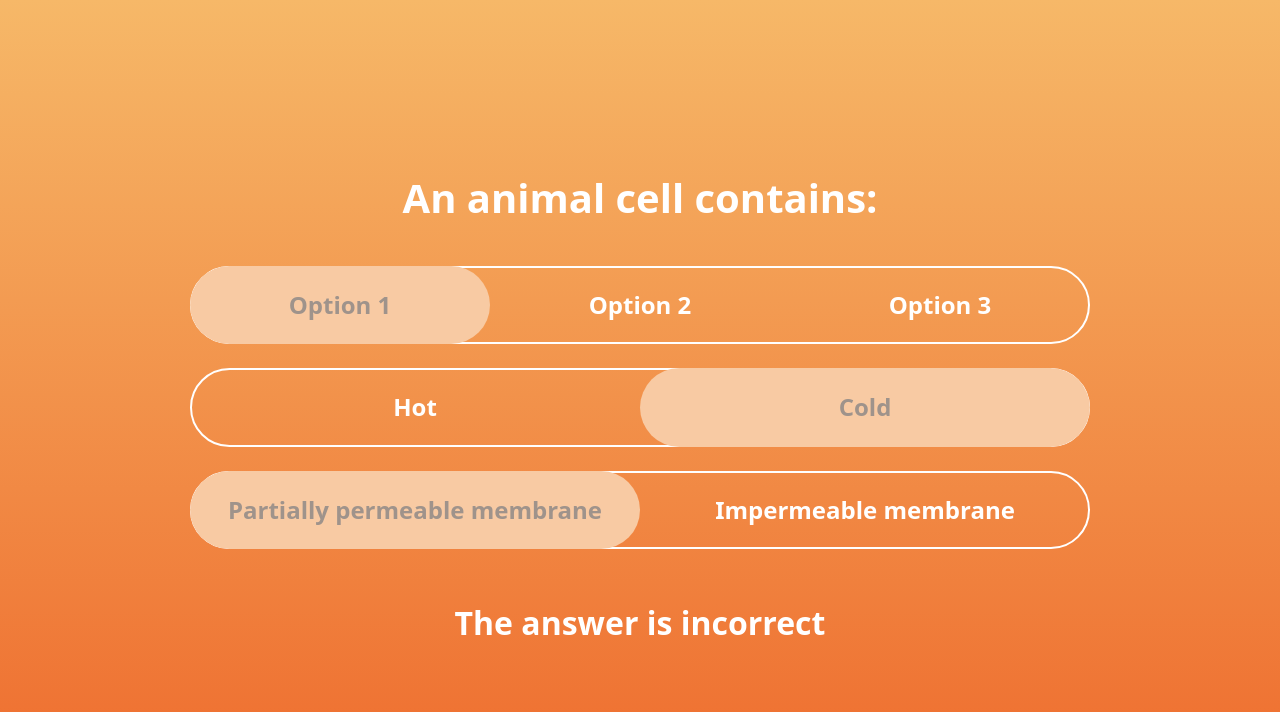
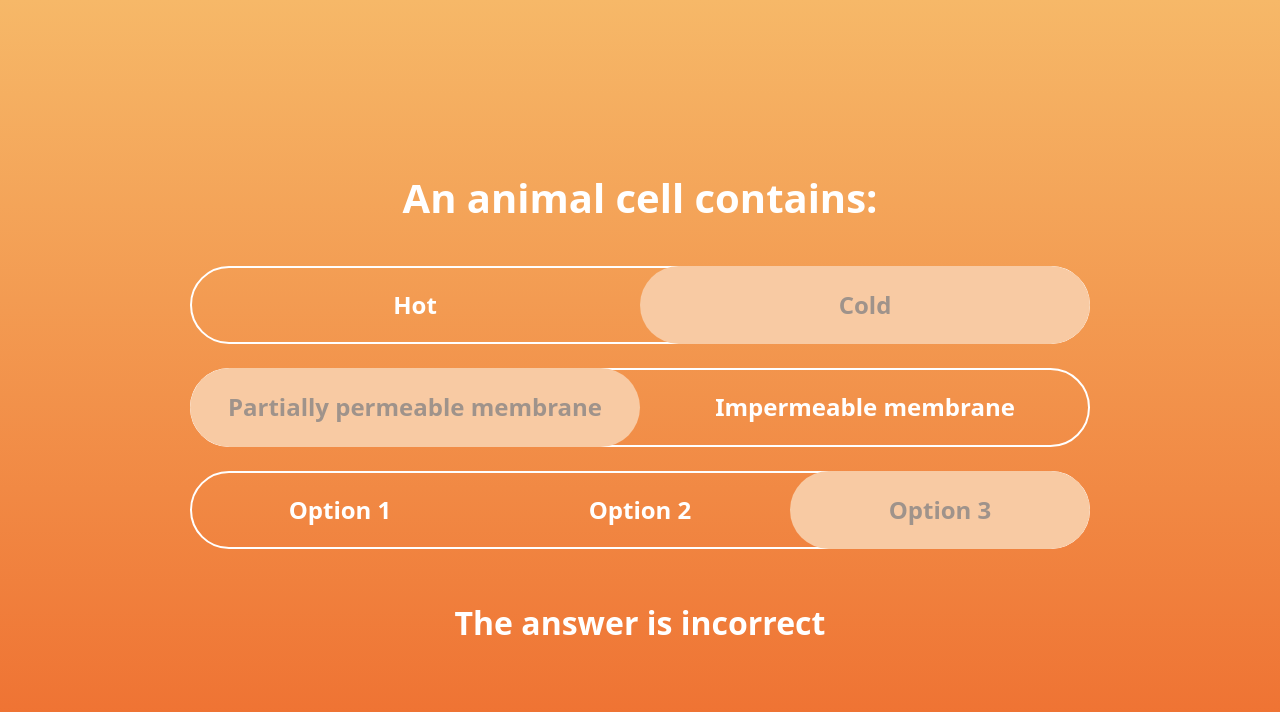
Before and after one commit to VHall1/seneca, a React (Vite) app: page / in a window 1280 px wide. Shown: the top 712 px of the page. Built offline with nearby package versions, Linux system fonts and the light colour scheme.

Commit message:
always shuffle

```diff
--- a/src/app.tsx
+++ b/src/app.tsx
@@ -2,12 +2,7 @@ import { ToggleGroup } from "./components/ToggleGroup";
 
 export function App() {
   return (
-    <ToggleGroup
-      title="An animal cell contains:"
-      questions={mockQuestions}
-      shuffleQuestions
-      shuffleAnswers
-    />
+    <ToggleGroup title="An animal cell contains:" questions={mockQuestions} />
   );
 }
 
--- a/src/components/ToggleGroup/index.tsx
+++ b/src/components/ToggleGroup/index.tsx
@@ -9,33 +9,27 @@ import { QuestionType } from "./types";
 export function ToggleGroup({
   title,
   questions: rawQuestions,
-  shuffleQuestions,
-  shuffleAnswers,
 }: ToggleGroupProps) {
   // Handles the shuffling of questions.
   // If the parent component re-renders for any reason it will cause this useMemo to
   // kick in and might end up re-shuffling questions.
   // Ideally, these would come shuffled from the API, rather than shuffling on the client.
-  const questions = useMemo(() => {
-    if (shuffleQuestions) {
-      return shuffleArray(rawQuestions);
-    }
-
-    return rawQuestions;
-  }, [rawQuestions, shuffleQuestions]);
+  const questions = useMemo(
+    () =>
+      shuffleArray(
+        rawQuestions.map((q) => ({ ...q, options: shuffleArray(q.options) }))
+      ),
+    [rawQuestions]
+  );
 
   const [answers, setAnswers] = useState<{ [key: string]: string }>(() =>
     questions.reduce((accum, question) => {
-      if (shuffleAnswers) {
       // avoid picking the correct answer when shuffling, otherwise
       // might have cases where the correct answers are already selected
       const first = shuffleArray(
         question.options.filter((option) => option.value !== question.correct)
       )[0];
       return { ...accum, [question.id]: first.value };
-      }
-
-      return { ...accum, [question.id]: question.options[0].value };
     }, {})
   );
 
@@ -102,6 +96,4 @@ export function ToggleGroup({
 interface ToggleGroupProps {
   title: string;
   questions: QuestionType[];
-  shuffleQuestions?: boolean;
-  shuffleAnswers?: boolean;
 }
```
Lines whose indentation alone changed are shown as unchanged.
